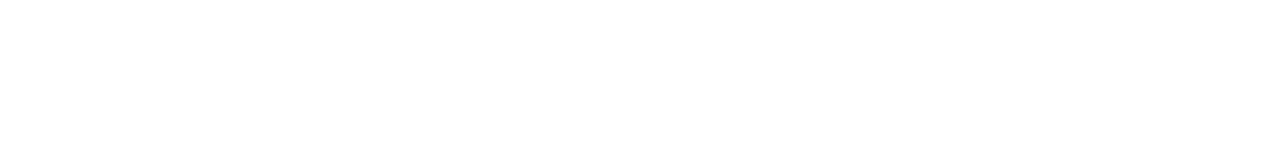
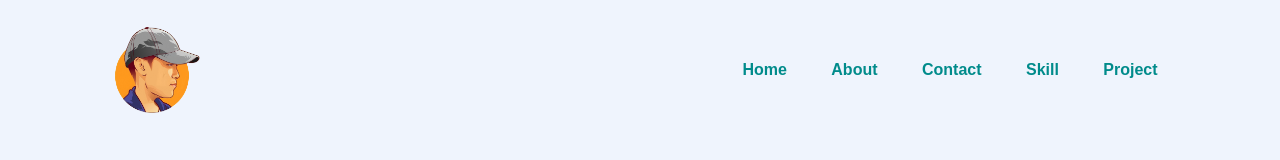
Before and after one commit to hatami30/web-portofolio, a plain HTML site: page view/html/about.html in a window 1280 px wide. Drawn offline with Linux system fonts and the light colour scheme.

Commit message:
add logo & navbar in page about

```diff
--- a/view/css/about.css
+++ b/view/css/about.css
@@ -0,0 +1,42 @@
+* {
+  margin: 0;
+  padding: 0;
+  font-family: sans-serif;
+}
+
+.navbar {
+  position: relative;
+  width: 100%;
+  height: 100vh;
+  background: #eff4fd;
+}
+
+.logo {
+  height: 100px;
+  width: 100px;
+}
+
+nav {
+  display: flex;
+  width: 84%;
+  margin: auto;
+  padding: 20px 0;
+  align-items: center;
+  justify-content: space-between;
+}
+
+nav ul li {
+  display: inline-block;
+  list-style: none;
+  margin: 10px 20px;
+}
+
+nav ul li a {
+  text-decoration: none;
+  color: darkcyan;
+  font-weight: bold;
+}
+
+nav ul li a:hover {
+  color: orange;
+}
--- a/view/html/about.html
+++ b/view/html/about.html
@@ -1,12 +1,25 @@
 <!DOCTYPE html>
 <html lang="en">
-<head>
-    <meta charset="UTF-8">
-    <meta http-equiv="X-UA-Compatible" content="IE=edge">
-    <meta name="viewport" content="width=device-width, initial-scale=1.0">
+  <head>
+    <meta charset="UTF-8" />
+    <meta http-equiv="X-UA-Compatible" content="IE=edge" />
+    <meta name="viewport" content="width=device-width, initial-scale=1.0" />
+    <link rel="stylesheet" href="/view/css/about.css" />
     <title>About - Mohammad Hatami</title>
-</head>
-<body>
+  </head>
 
-</body>
+  <body>
+    <div class="navbar">
+      <nav>
+        <img src="/assets/img/hatami.png" class="logo" />
+        <ul>
+          <li><a href="/index.html">Home</a></li>
+          <li><a href="/view/html/about.html">About</a></li>
+          <li><a href="/view/html/contact.html">Contact</a></li>
+          <li><a href="/view/html/skill.html">Skill</a></li>
+          <li><a href="/view/html/project.html">Project</a></li>
+        </ul>
+      </nav>
+    </div>
+  </body>
 </html>
```
